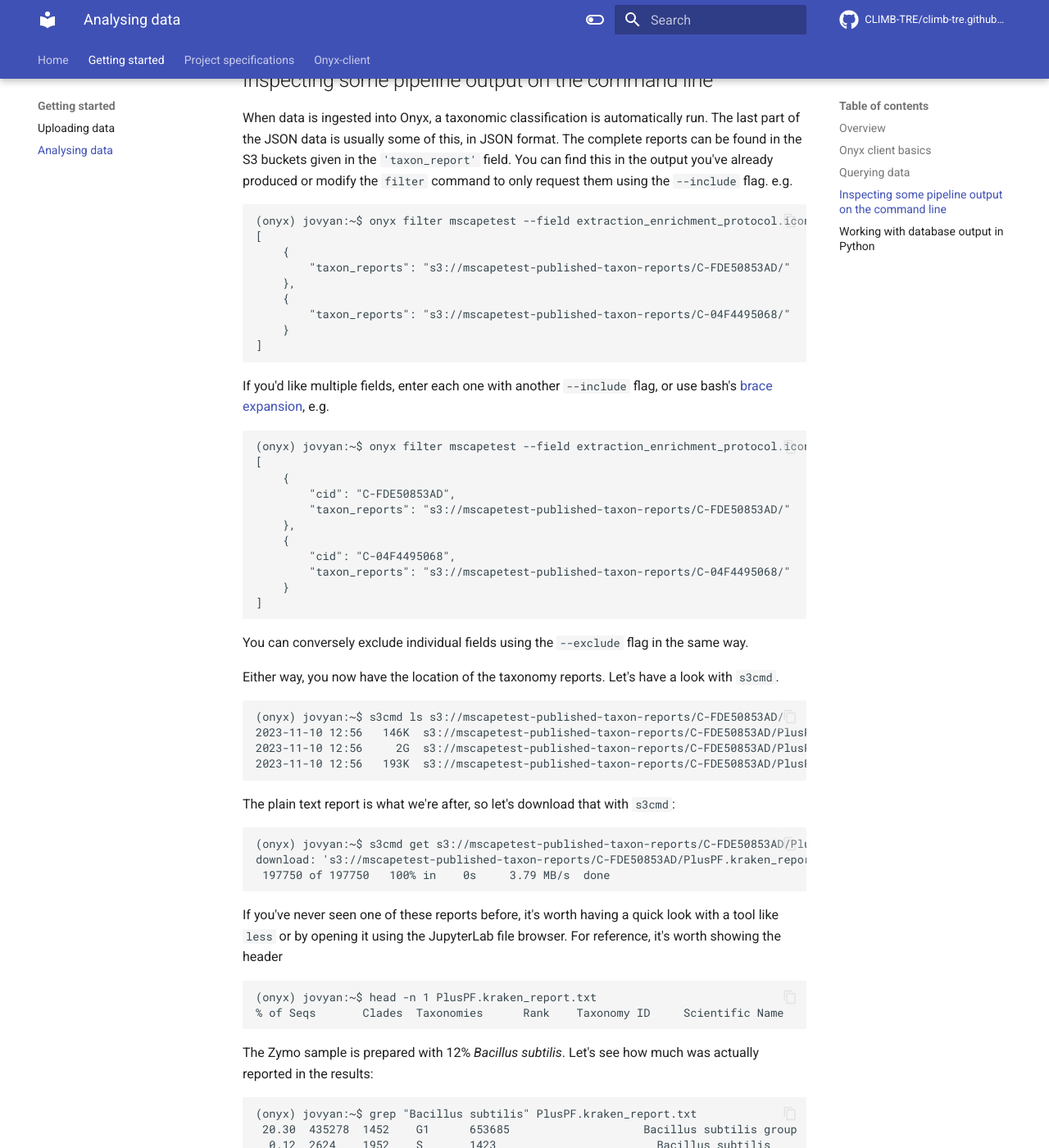
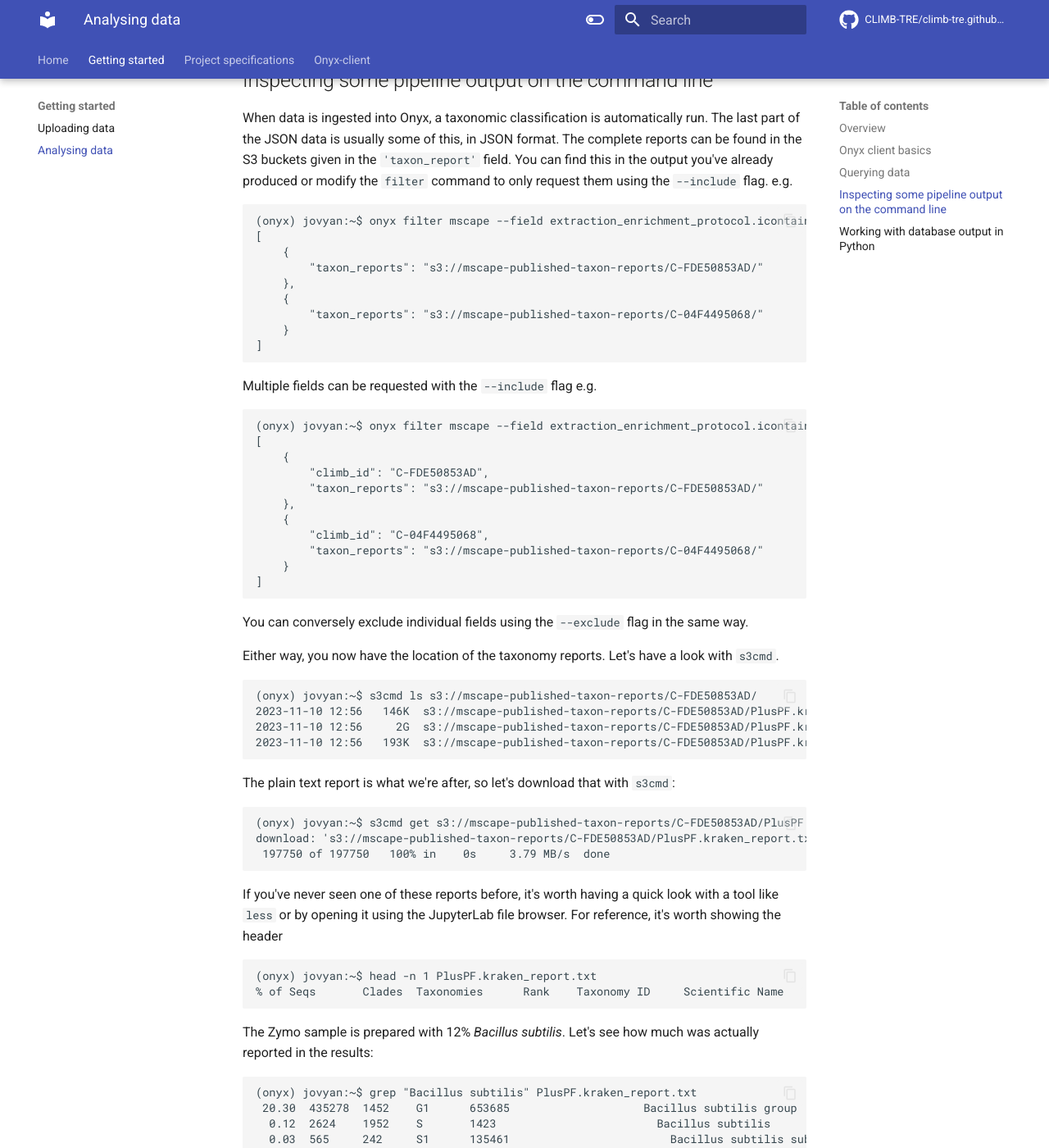
Before and after one commit to warrickball/climb-tre.github.io, an MkDocs documentation site: the page built from docs/analyse.md, in a window 1280 px wide and 1400 px high, scrolled down 1853 px. Shown: the whole window at 82% size. Built offline with MkDocs 1.6.1 and Material for MkDocs 9.7.7, drawn with Linux system fonts in a browser that asks for light colours; comment, search, counter and statistics services are not loaded; some of the changed text lies outside the part shown.

Commit message:
Updated run_name to run_id for mSCAPE and general, updated cid to climb_id, updated mscapetest to mscape, updated taxa key to taxa_files

````diff
--- a/docs/analyse.md
+++ b/docs/analyse.md
@@ -43,7 +43,7 @@
 ```
 (onyx) jovyan:~$ onyx projects
 ```
-You should see `mscapetest` listed.
+You should see `mscape` listed.
 
 ## Querying data
 
@@ -56,13 +56,13 @@
 From the command line, the main route to querying Onyx is via the `filter` command.
 On its own, this queries the database with *no* filters.  The command
 ```
-(onyx) jovyan:~$ onyx filter mscapetest
+(onyx) jovyan:~$ onyx filter mscape
 ```
 will produce tens of thousands of lines of JSON, so let's not
 do that just yet.  To first see which fields are available in the database,
 we can use
 ```
-(onyx) jovyan:~$ onyx fields mscapetest
+(onyx) jovyan:~$ onyx fields mscape
 ...
 ├────────────────────────────────┼──────────┼───────────────────┼──────────────────────────────────────────────────────────────────────────────┼─────────────────────────────────────────────────────────────────────────────┤
 │ extraction_enrichment_protocol │ optional │ text              │ Details of nucleic acid extraction and optional enrichment steps.            │                                                                             │
@@ -71,7 +71,7 @@
 ```
 Let's search the database for entries with `zymo` (case-insensitive) in this field.
 ```
-(onyx) jovyan:~$ onyx filter mscapetest --field extraction_enrichment_protocol.icontains=zymo
+(onyx) jovyan:~$ onyx filter mscape --field extraction_enrichment_protocol.icontains=zymo
 ...
 ```
 That should return JSON data for a few entries.  You may wish to format the
@@ -85,28 +85,27 @@
 `'taxon_report'` field.  You can find this in the output you've already produced
 or modify the `filter` command to only request them using the `--include` flag. e.g.
 ```
-(onyx) jovyan:~$ onyx filter mscapetest --field extraction_enrichment_protocol.icontains=zymo --include=taxon_reports
+(onyx) jovyan:~$ onyx filter mscape --field extraction_enrichment_protocol.icontains=zymo --include=taxon_reports
 [
     {
-        "taxon_reports": "s3://mscapetest-published-taxon-reports/C-FDE50853AD/"
+        "taxon_reports": "s3://mscape-published-taxon-reports/C-FDE50853AD/"
     },
     {
-        "taxon_reports": "s3://mscapetest-published-taxon-reports/C-04F4495068/"
+        "taxon_reports": "s3://mscape-published-taxon-reports/C-04F4495068/"
     }
 ]
 ```
-If you'd like multiple fields, enter each one with another `--include` flag,
-or use bash's [brace expansion](https://www.gnu.org/software/bash/manual/html_node/Brace-Expansion.html), e.g.
+Multiple fields can be requested with the `--include` flag e.g.
 ```
-(onyx) jovyan:~$ onyx filter mscapetest --field extraction_enrichment_protocol.icontains=zymo --include={cid,taxon_reports}
+(onyx) jovyan:~$ onyx filter mscape --field extraction_enrichment_protocol.icontains=zymo --include climb_id,taxon_reports
 [
     {
-        "cid": "C-FDE50853AD",
-        "taxon_reports": "s3://mscapetest-published-taxon-reports/C-FDE50853AD/"
+        "climb_id": "C-FDE50853AD",
+        "taxon_reports": "s3://mscape-published-taxon-reports/C-FDE50853AD/"
     },
     {
-        "cid": "C-04F4495068",
-        "taxon_reports": "s3://mscapetest-published-taxon-reports/C-04F4495068/"
+        "climb_id": "C-04F4495068",
+        "taxon_reports": "s3://mscape-published-taxon-reports/C-04F4495068/"
     }
 ]
 ```
@@ -116,15 +115,15 @@
 Either way, you now have the location of the taxonomy reports.  Let's have a look
 with `s3cmd`.
 ```
-(onyx) jovyan:~$ s3cmd ls s3://mscapetest-published-taxon-reports/C-FDE50853AD/
-2023-11-10 12:56   146K  s3://mscapetest-published-taxon-reports/C-FDE50853AD/PlusPF.kraken.json
-2023-11-10 12:56     2G  s3://mscapetest-published-taxon-reports/C-FDE50853AD/PlusPF.kraken_assignments.tsv
-2023-11-10 12:56   193K  s3://mscapetest-published-taxon-reports/C-FDE50853AD/PlusPF.kraken_report.txt
+(onyx) jovyan:~$ s3cmd ls s3://mscape-published-taxon-reports/C-FDE50853AD/
+2023-11-10 12:56   146K  s3://mscape-published-taxon-reports/C-FDE50853AD/PlusPF.kraken.json
+2023-11-10 12:56     2G  s3://mscape-published-taxon-reports/C-FDE50853AD/PlusPF.kraken_assignments.tsv
+2023-11-10 12:56   193K  s3://mscape-published-taxon-reports/C-FDE50853AD/PlusPF.kraken_report.txt
 ```
 The plain text report is what we're after, so let's download that with `s3cmd`:
 ```
-(onyx) jovyan:~$ s3cmd get s3://mscapetest-published-taxon-reports/C-FDE50853AD/PlusPF.kraken_report.txt
-download: 's3://mscapetest-published-taxon-reports/C-FDE50853AD/PlusPF.kraken_report.txt' -> './PlusPF.kraken_report.txt'  [1 of 1]
+(onyx) jovyan:~$ s3cmd get s3://mscape-published-taxon-reports/C-FDE50853AD/PlusPF.kraken_report.txt
+download: 's3://mscape-published-taxon-reports/C-FDE50853AD/PlusPF.kraken_report.txt' -> './PlusPF.kraken_report.txt'  [1 of 1]
  197750 of 197750   100% in    0s     3.79 MB/s  done
 ```
 
@@ -175,7 +174,7 @@
 
 with OnyxClient(config) as client:
     records = list(client.filter(
-        "mscapetest",
+        "mscape",
         fields={
             "extraction_enrichment_protocol__icontains": "zymo",
         },
@@ -198,7 +197,7 @@
 ```py
 import pandas as pd
 
-df = pd.DataFrame(records[0]['taxa'])
+df = pd.DataFrame(records[0]['taxa_files'])
 ```
 We also need to drop a few lower-level taxa that are already
 accounted for in higher ones. e.g. the reads for *Bacillus spizizenii TU-B-10* are
````
Also changed, not shown: other parts of docs/analyse.md (+1 -1 lines), docs/upload.md (+5 -5 lines), 2 other files.
